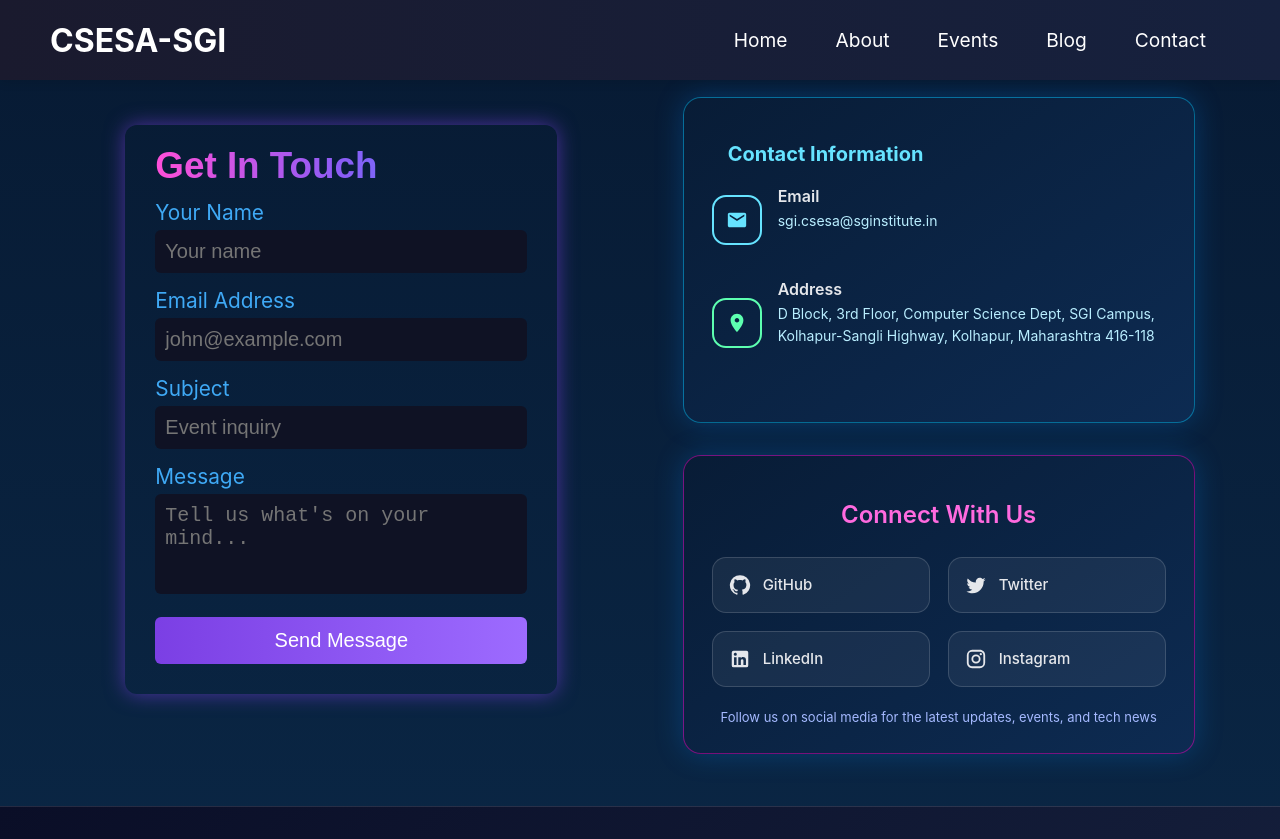
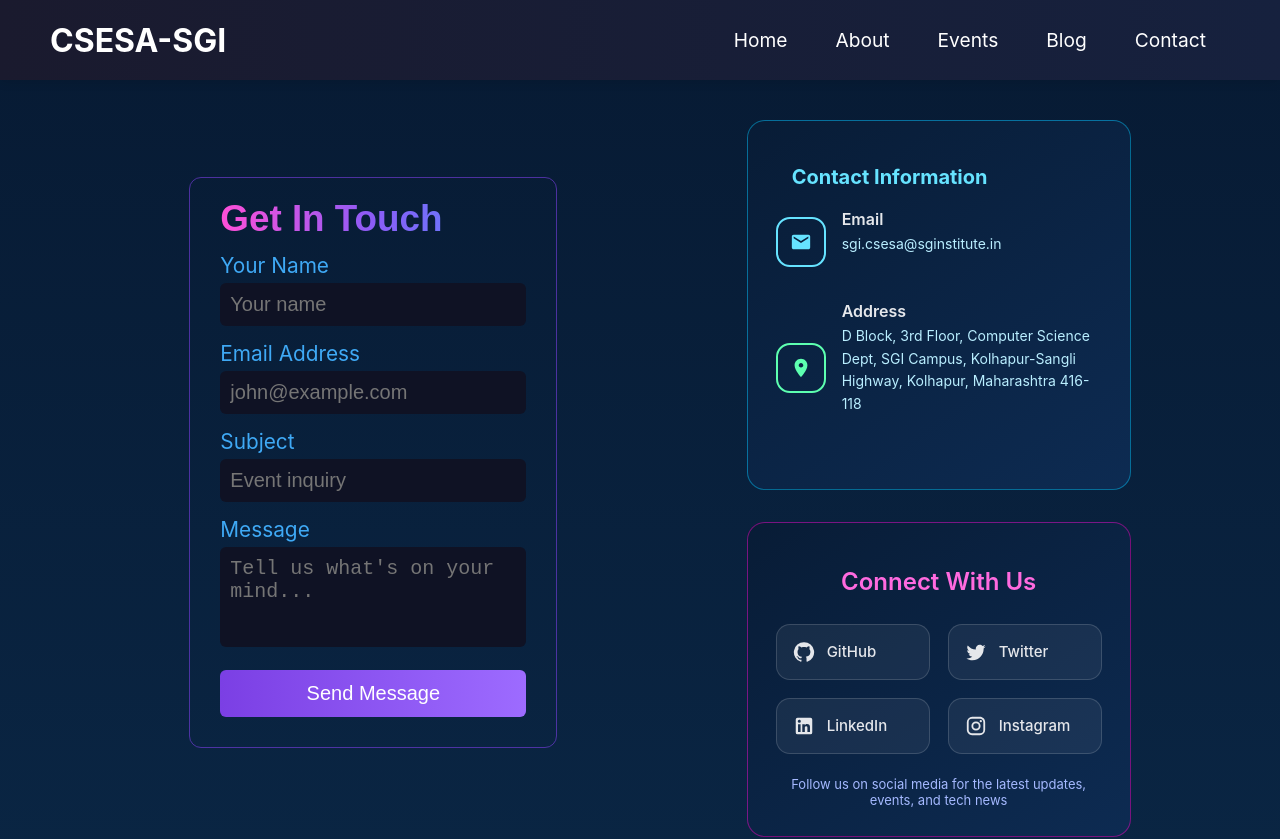
Before and after one commit to sgicsesa-tech-head/csesa-sgi-frontend, a React (Create React App) app: page /contact in a window 1280 px wide. Shown: the top 839 px of the page. Built offline with nearby package versions, Linux system fonts and the light colour scheme.

Commit message:
Major design flaws removed

```diff
--- a/src/App.css
+++ b/src/App.css
@@ -1,5 +1,5 @@
 .App {
-  text-align: center;
+  text-align: left;
 }
 
 .App-logo {
--- a/src/components/BlogSection.css
+++ b/src/components/BlogSection.css
@@ -58,19 +58,6 @@
   align-items: center;
   justify-content: center;
   font-size: 80px;
-}
-
-.blog-emoji {
-  animation: float 3s ease-in-out infinite;
-}
-
-@keyframes float {
-  0%, 100% {
-    transform: translateY(0);
-  }
-  50% {
-    transform: translateY(-10px);
-  }
 }
 
 .blog-content {
@@ -153,10 +140,6 @@
   margin-right: 20px;
 }
 
-.blog-emoji-small {
-  animation: float 3s ease-in-out infinite;
-}
-
 .blog-content-small {
   flex: 1;
 }
--- a/src/components/ContactInfo.css
+++ b/src/components/ContactInfo.css
@@ -3,7 +3,6 @@
   background: linear-gradient(145deg, #081c36, #0d2b52);
   border-radius: 18px;
   padding: 28px;
-  box-shadow: 0 0 28px rgba(0, 140, 255, 0.25);
   color: #e5e7eb;
   max-width: 820px;
   margin: 0 auto;
--- a/src/components/Form.css
+++ b/src/components/Form.css
@@ -37,7 +37,8 @@
   padding: 30px;
   padding-top: 20px;
   border-radius: 12px;
-  box-shadow: 0 0 20px rgba(123, 63, 228, 0.6);
+    border: 1px solid rgba(123, 63, 228, 0.6);
+  /* box-shadow: 0 0 20px rgba(123, 63, 228, 0.6); */
   width: 100%;
   /* border-bottom: 2px solid red; */
 }
--- a/src/components/SocialConnect.css
+++ b/src/components/SocialConnect.css
@@ -5,7 +5,6 @@
   background: linear-gradient(145deg, #081c36, #0d2b52);
   border-radius: 18px;
   padding: 28px;
-  box-shadow: 0 0 28px rgba(0, 140, 255, 0.25);
   color: #e5e7eb;
   max-width: 820px;
   margin: 0 auto;
--- a/src/pages/About.js
+++ b/src/pages/About.js
@@ -95,7 +95,7 @@ const About = () => {
           </div>
           <div className="pillar-card">
             <ComputerIcon className="pillar-icon" sx={{ fontSize: 48 }} />
-            <h3>Our Mission</h3>
+            <h3>Our Vision</h3>
             <p>
               To empower students with cutting-edge technical knowledge and create a vibrant community of innovators and problem-solvers. Hands-on workshops, hackathons, and real-world projects designed to sharpen industry-relevant skills.
             </p>
--- a/src/pages/Contact.css
+++ b/src/pages/Contact.css
@@ -4,14 +4,14 @@
   flex-direction: row;
   justify-content: space-evenly;
   align-items: center;
-  margin: 5px 0 40px 0;
+  margin: 40px 0 40px 0;
 }
 
 .contact-left {
   display: flex;
   flex-direction: column;
   gap: 24px;
-  width: 40%;
+  width: 35%;
 }
 
 /* ================= RIGHT SECTION ================= */
@@ -20,7 +20,7 @@
   flex-direction: column;
   gap: 32px;
   align-items: center;
-  width: 40%;
+  width: 30%;
 }
 
 /* ================= MOBILE RESPONSIVE ================= */
--- a/src/pages/Events.css
+++ b/src/pages/Events.css
@@ -191,8 +191,8 @@
 }
 
 .section-icon {
-    padding: 10px;
-  font-size: 2rem;
+  margin-top: 10px;
+  font-size: 2cqmin;
   color: #6366f1;
 }
 
--- a/src/pages/Events.js
+++ b/src/pages/Events.js
@@ -14,7 +14,7 @@ const Events = () => {
   const [pastFilter, setPastFilter] = useState('All');
 
   const upcomingCategories = ['All', 'Technical', 'Social', 'Non-Technical'];
-  const pastYears = ['All', '2023', '2022'];
+  const pastYears = ['All', '2025'];
 
   const filteredUpcomingEvents = upcomingFilter === 'All'
     ? upcomingEvents.slice(0, 3)
```
